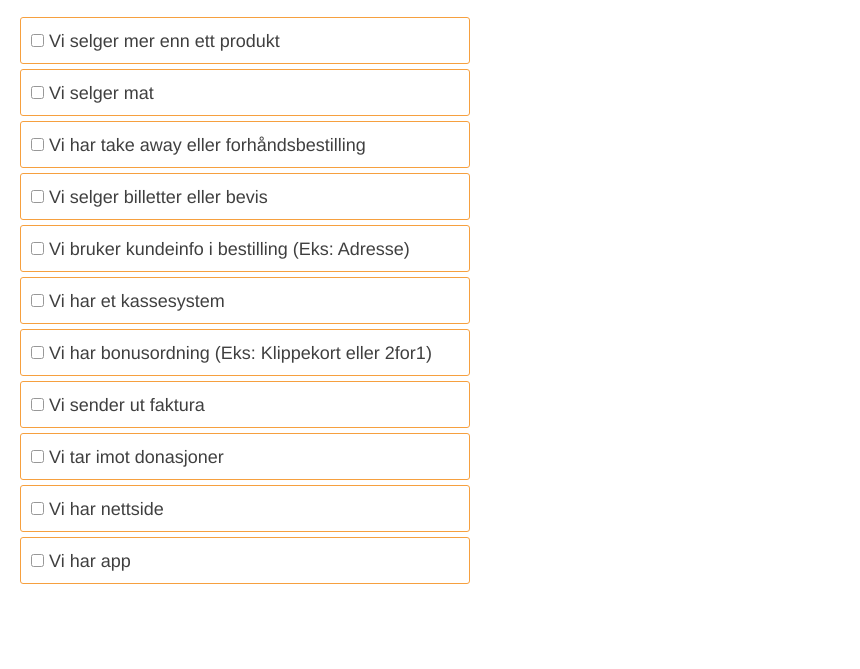
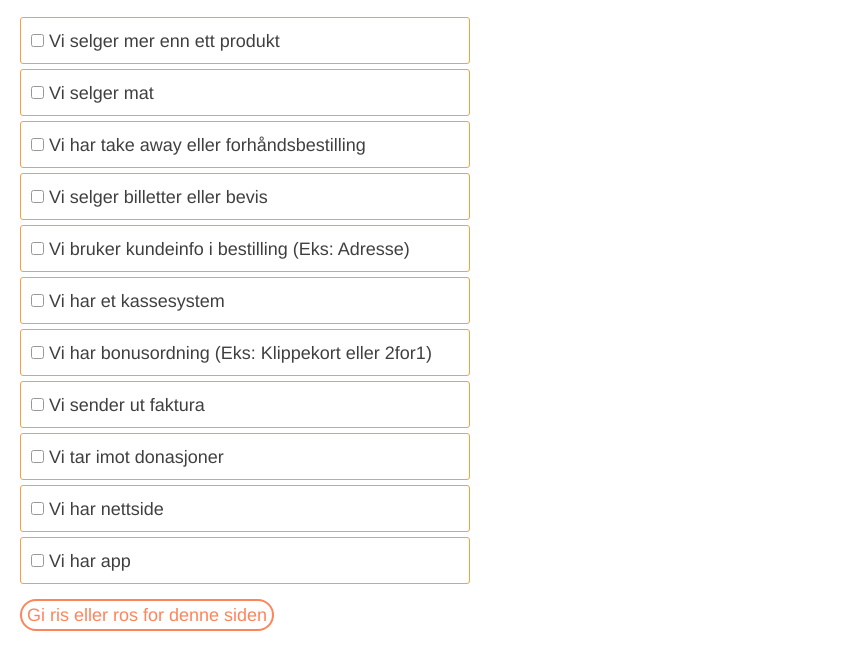
Before and after one commit to henriwil/henriwil.github.io, a plain HTML site: page index.html in a window 1280 px wide. Shown: the part 125-794 px from the top of the page, without its empty margins (0-860 px from the left). Drawn offline with Linux system fonts and the light colour scheme; a web font is replaced by a local one.

Commit message:
Spørreundersøkelse

```diff
--- a/index.html
+++ b/index.html
@@ -81,8 +81,9 @@ p{
 
 		font-size:18px;
 		padding-left: 10px;
+	}
 
-	}
+
 	.Vis_mer{
 		opacity: 0;
 		margin:0;
@@ -279,13 +280,14 @@ function myFunction() {
 	</script>
 </head>
 <body>
-	<div>
+
 		<h1 > Finn din Vipps</h1>
-		<div class="spm">
+		<div>
+			<div class="spm">
 			<h2 > Fortell litt om din bedrift </h2>
 			<h5> </h5>
 			<div class="spmene" id="30" onclick="toggle(this,'1');">
-				<input type="checkbox">
+				<input type="checkbox" >
 					Vi selger mer enn ett produkt
 					<br>
 			</div>
@@ -341,7 +343,19 @@ function myFunction() {
 					Vi har app
 					<br>
 				</div>
+				<div >
+					<a target="_blank" style="margin-top: 10px;padding: 5px !important" class="button secondary hollow" href="https://docs.google.com/forms/d/e/1FAIpQLSc3HcCm13HdTKCbo-oEyGbwXGmArR4OJYLF0ue8EXAKy5bK8A/viewform?usp=sf_link"> Gi ris eller ros for denne siden</a>
+				</div>
 		</div>
+
+
+
+
+
+
+
+
+
 
 	<div class="svar" style="margin-left:10px;">
 			<h2 style="margin-left: 20px;opacity: 0.7"> Hvordan vi kan hjelpe</h2>
```
